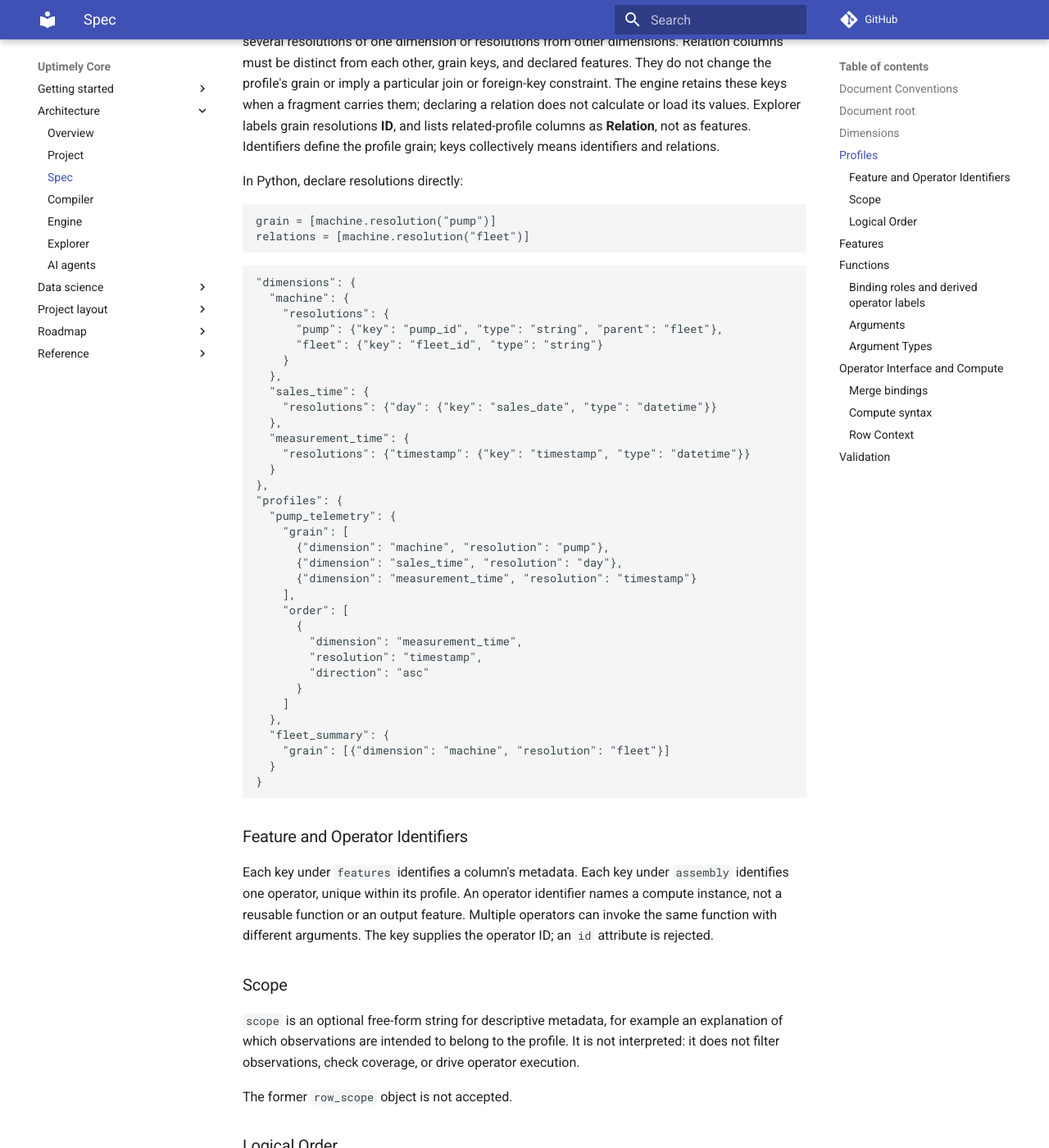
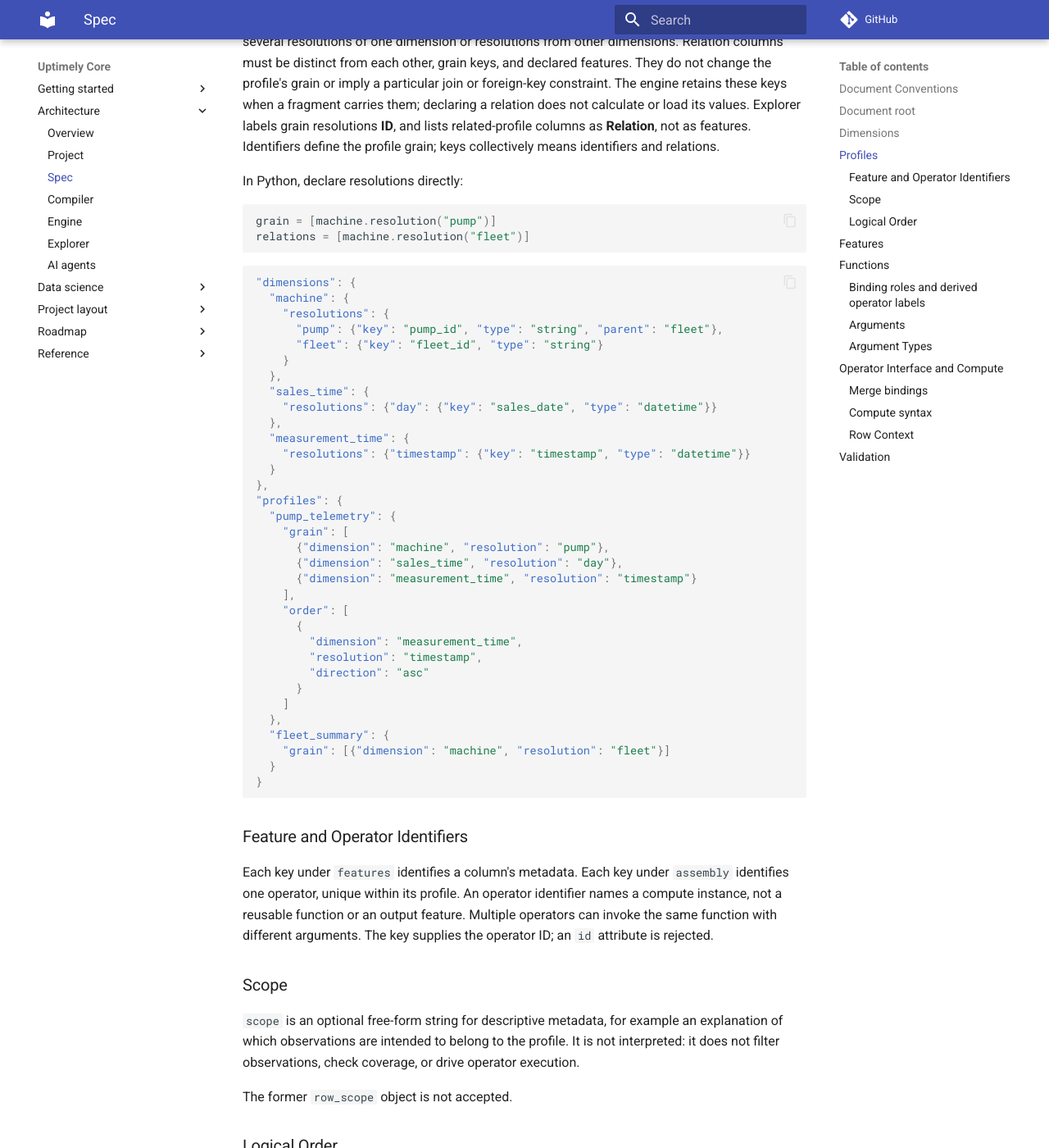
Before and after one commit to uptimely-ai/uptimely-core, an MkDocs documentation site: the page built from docs/architecture/spec.md, in a window 1280 px wide and 1400 px high, scrolled down 4658 px. Shown: the whole window at 82% size. Built offline with MkDocs 1.6.1 and Material for MkDocs 9.7.7, drawn with Linux system fonts in a browser that asks for light colours; comment, search, counter and statistics services are not loaded; some of the changed text lies outside the part shown.

Commit message:
Add python syntax highlight to docs

```diff
--- a/mkdocs.yml
+++ b/mkdocs.yml
@@ -7,6 +7,8 @@ watch: [src/uptimely]
 
 theme:
   name: material
+  features:
+    - content.code.copy
 
 plugins:
   - search
@@ -30,6 +32,11 @@ plugins:
             members_order: source
 
 markdown_extensions:
+  - pymdownx.highlight:
+      anchor_linenums: true
+      line_spans: __span
+      pygments_lang_class: true
+  - pymdownx.superfences
   - admonition
   - attr_list
   - def_list
```
